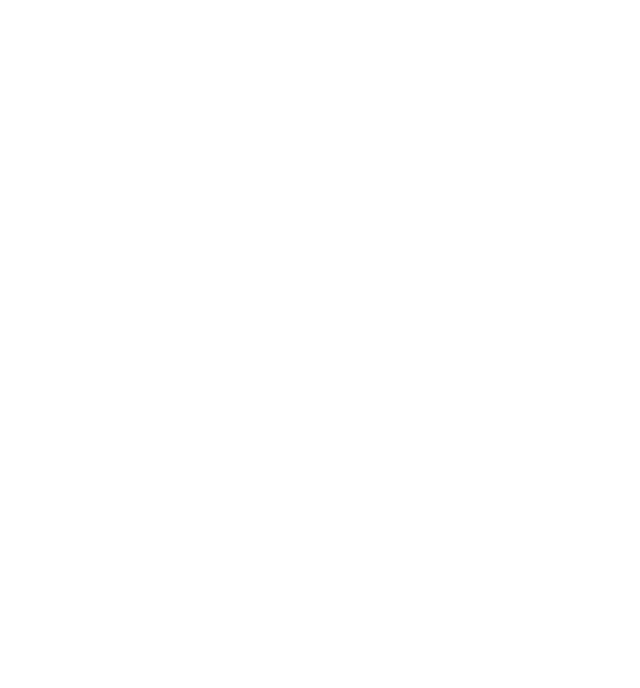
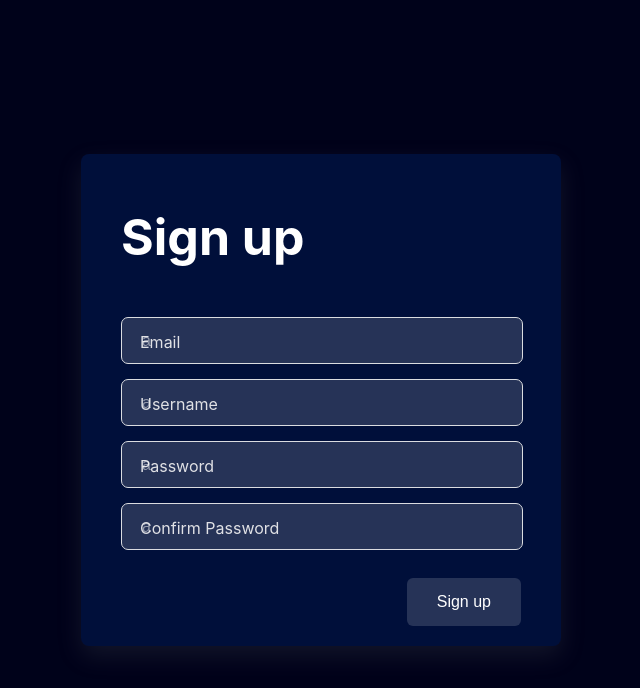
Before and after one commit to Mohammad-matar/Frontend_Cirrus, a React (Create React App) app: page /signup in a window 1280 px wide. Before the commit this address had no page. Shown: the top 688 px of the page, without its empty margins (319-959 px from the left). Built offline with nearby package versions, Linux system fonts and the light colour scheme.

Commit message:
signup form

```diff
--- a/package.json
+++ b/package.json
@@ -3,6 +3,9 @@
   "version": "0.1.0",
   "private": true,
   "dependencies": {
+    "@emotion/react": "^11.10.0",
+    "@emotion/styled": "^11.10.0",
+    "@mui/material": "^5.9.3",
     "@testing-library/jest-dom": "^5.16.4",
     "@testing-library/react": "^13.3.0",
     "@testing-library/user-event": "^13.5.0",
--- a/src/App.js
+++ b/src/App.js
@@ -1,6 +1,7 @@
 import React from 'react';
 import { Route, Routes, BrowserRouter } from "react-router-dom";
 import Login from './Pages/Login';
+import Signup from './Pages/Signup';
 import Home from './Pages/Home'
 import Student from './Pages/Student';
 import './App.css';
@@ -12,6 +13,7 @@
     <BrowserRouter>
       <Routes>
         <Route path="/" element={<Login />} />
+        <Route path="/signup" element={<Signup />} />
         <Route path="/home" element={<Home />} />
         <Route path="/student" element={<Student />} />
         <Route path="/homework" element={<Homework />} />
--- a/src/Pages/Login/index.js
+++ b/src/Pages/Login/index.js
@@ -40,9 +40,13 @@
                                     }}
                                 />
                             </span>
+                            <button className="signup-button">
+                                Sign Up
+                            </button>
                             <button className="Login-button">
                                 Login
                             </button>
+
                         </form>
                     </div>
                 </div>
--- a/src/Pages/Login/style.css
+++ b/src/Pages/Login/style.css
@@ -55,7 +55,7 @@
   border: none;
 }
 .buttons {
-    margin-left: -15rem;
+  margin-left: -12rem;
   margin-top: -1rem;
 }
 
@@ -114,11 +114,12 @@
   text-decoration: none;
   border: none;
   width: 10rem;
-    margin-left: 5rem;
+  margin-left: 1.5rem;
   margin-top: 1rem;
   cursor: pointer;
   font-weight: bold;
 }
+
 .Login-button:hover {
   background-color: #5ec4b3;
   transition: 0.7s;
@@ -128,3 +129,15 @@
   font-size: 2rem;
   color: red;
 }
+
+.signup-button {
+  border-radius: 5px;
+  color: #ffffff;
+  font-size: 9px;
+  background: rgba(255, 255, 255, 0.15);
+  text-decoration: none;
+  border: none;
+  margin-left: 10rem;
+  cursor: pointer;
+  width: 26%;
+}
--- /dev/null
+++ b/src/Pages/Signup/index.js
@@ -0,0 +1,36 @@
+import React from 'react'
+import "./style.css"
+
+export default function Signup() {
+    return (
+
+
+        <div class="signupFrm">
+            <form action="" class="form">
+                <h1 class="title">Sign up</h1>
+
+                <div class="inputContainer">
+                    <input type="text" class="input" placeholder="a" />
+                    <label for="" class="label">Email</label>
+                </div>
+
+                <div class="inputContainer">
+                    <input type="text" class="input" placeholder="a" />
+                    <label for="" class="label">Username</label>
+                </div>
+
+                <div class="inputContainer">
+                    <input type="text" class="input" placeholder="a" />
+                    <label for="" class="label">Password</label>
+                </div>
+
+                <div class="inputContainer">
+                    <input type="text" class="input" placeholder="a" />
+                    <label for="" class="label">Confirm Password</label>
+                </div>
+
+                <input type="submit" class="submitBtn" value="Sign up" />
+            </form>
+        </div>
+    )
+}
--- /dev/null
+++ b/src/Pages/Signup/style.css
@@ -0,0 +1,93 @@
+.signupFrm {
+  display: flex;
+  justify-content: center;
+  align-items: center;
+  height: 100vh;
+  background-color: rgb(0, 2, 26);
+}
+
+.form {
+  background-color: rgb(0, 15, 58);
+  width: 400px;
+  border-radius: 8px;
+  padding: 20px 40px;
+  box-shadow: 0 10px 25px rgba(92, 99, 105, 0.2);
+}
+
+.title {
+  font-size: 50px;
+  margin-bottom: 50px;
+  color: white;
+}
+.inputContainer {
+  position: relative;
+  height: 45px;
+  width: 90%;
+  margin-bottom: 17px;
+}
+.input {
+  position: absolute;
+  top: 0px;
+  left: 0px;
+  height: 100%;
+  width: 100%;
+  border: 1px solid #dadce0;
+  border-radius: 7px;
+  font-size: 16px;
+  padding: 0 20px;
+  outline: none;
+  background-color: rgba(255, 255, 255, 0.15);
+  z-index: 1;
+  color: white;
+}
+
+::placeholder {
+  color: rgb(255, 255, 255, 0.5);
+}
+
+.label {
+  position: absolute;
+  top: 15px;
+  left: 15px;
+  padding: 0 4px;
+  color: #dadce0;
+  font-size: 16px;
+  transition: 0.5s;
+  z-index: 0;
+}
+.submitBtn {
+  display: block;
+  margin-left: auto;
+  padding: 15px 30px;
+  border: none;
+  background-color: rgba(255, 255, 255, 0.15);
+  color: white;
+  border-radius: 6px;
+  cursor: pointer;
+  font-size: 16px;
+  margin-top: 30px;
+}
+
+.submitBtn:hover {
+  background-color: #5ec4b3;
+  transform: translateY(-2px);
+}
+
+.input:focus + .label {
+  top: -7px;
+  left: 3px;
+  z-index: 10;
+  font-size: 14px;
+  font-weight: 600;
+  color: white;
+}
+.input:focus {
+  border: 2px solid rgb(255, 255, 255, 0.5);
+}
+.input:not(:placeholder-shown) + .label {
+  top: -7px;
+  left: 3px;
+  z-index: 10;
+  font-size: 14px;
+  font-weight: 600;
+}
```
Also changed, not shown: 2 other files (tests, documents, lock files or other folders). Lines whose indentation alone changed are shown as unchanged.
